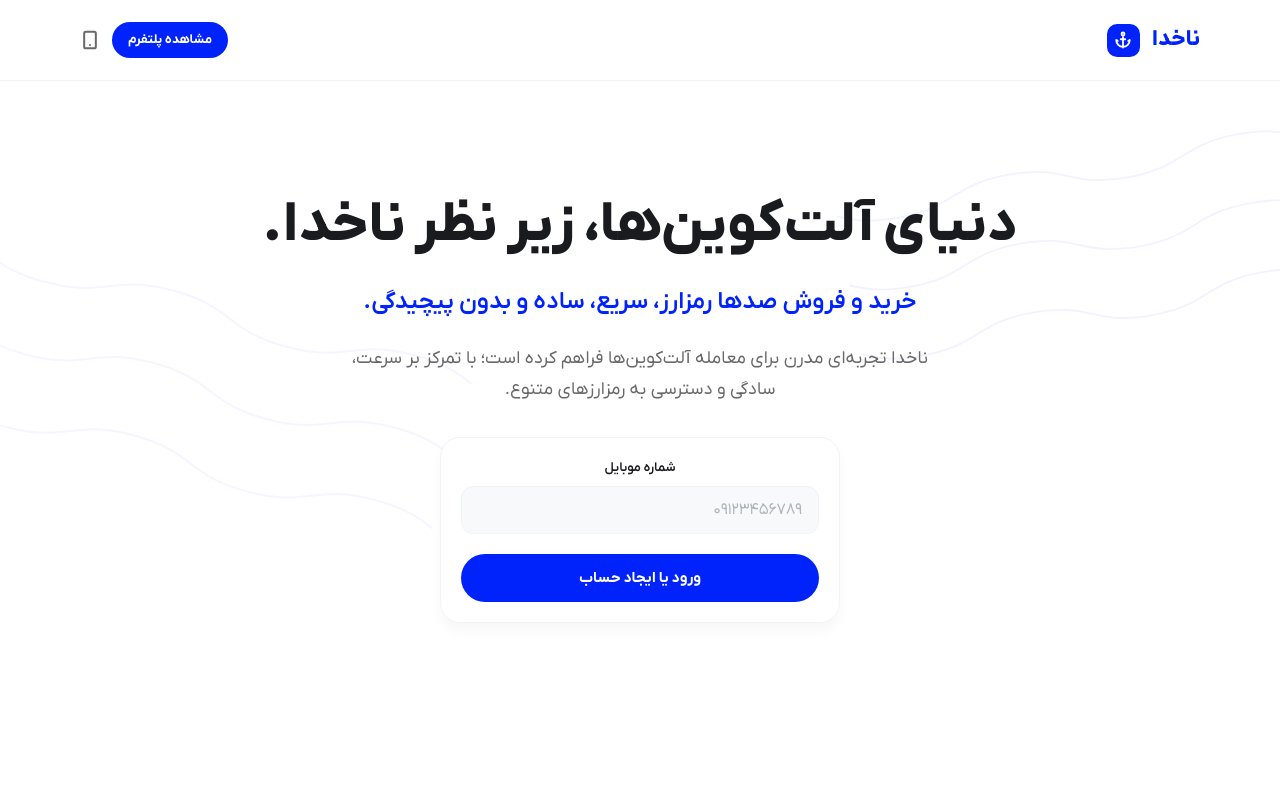
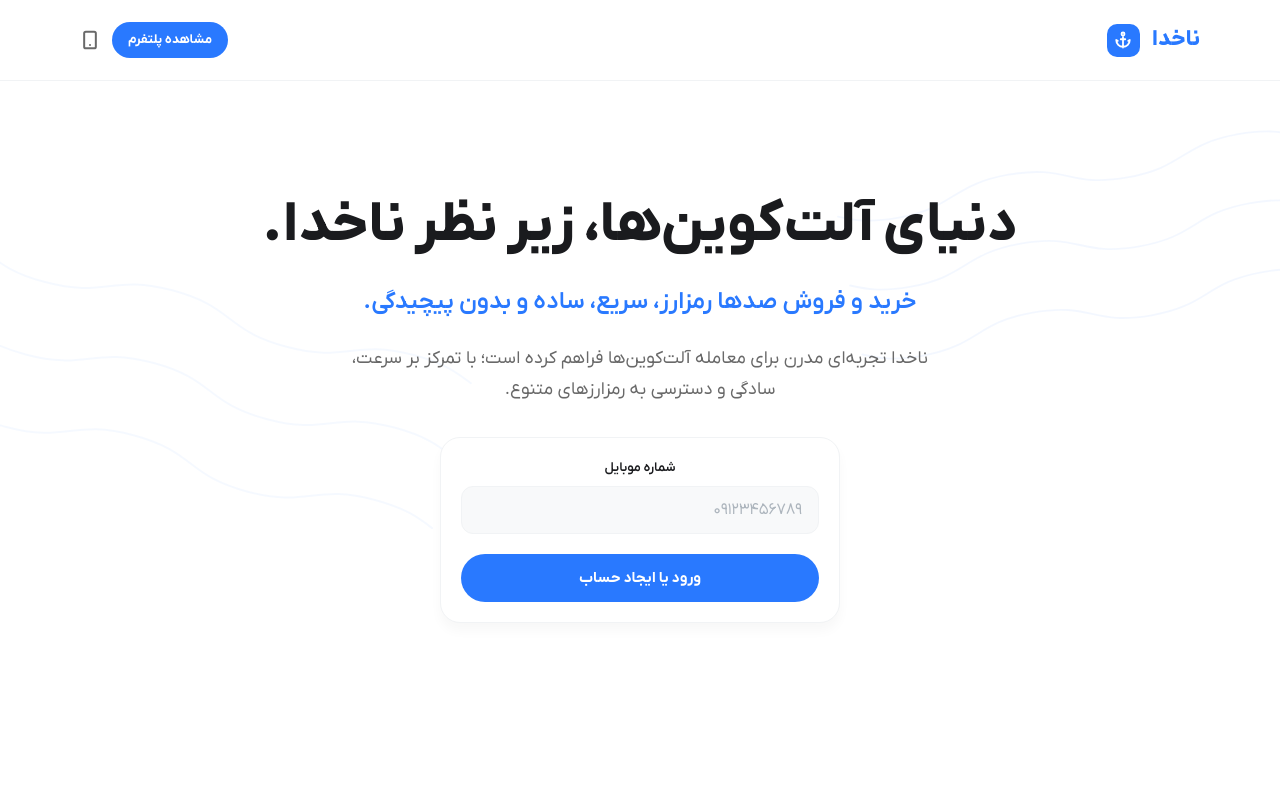
Before and after one commit to Nakhoda-Exchange/Platform, a Next.js app: page / in a window 1280 px wide. Shown: the top 800 px of the page. Built offline with nearby package versions, Linux system fonts and the light colour scheme.

Commit message:
feat: change branch color

```diff
--- a/app/globals.css
+++ b/app/globals.css
@@ -16,7 +16,7 @@
  */
 @theme inline {
   /* Brand (constant across themes — blue-only palette) */
-  --color-brand: #0023fb;
+  --color-brand: #2979ff;
   --color-brand-soft: var(--tone-brand-soft);
 
   /* Neutrals */
```
